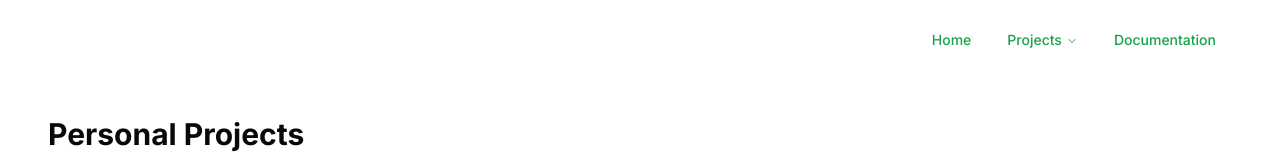
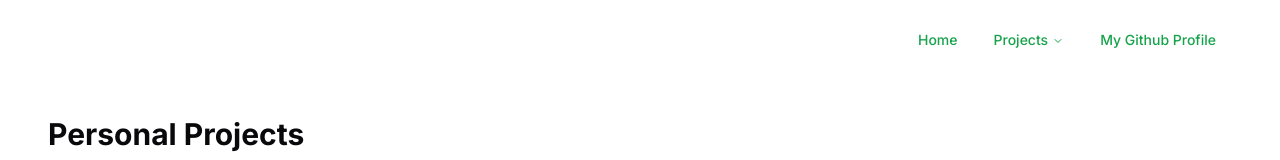
Before and after one commit to MindElectric/portfolio, a Next.js app: page /projects/personal-projects in a window 1280 px wide. Shown: the top 160 px of the page. Built offline with nearby package versions, Linux system fonts and the light colour scheme.

Commit message:
Changed link in the top menu to have my github repositories

```diff
--- a/src/components/ui/top-menu/top-menu.tsx
+++ b/src/components/ui/top-menu/top-menu.tsx
@@ -56,9 +56,9 @@ export const TopMenu = () => {
                         </NavigationMenuContent>
                     </NavigationMenuItem>
                     <NavigationMenuItem>
-                        <Link href="/docs" legacyBehavior passHref>
+                        <Link href="https://github.com/MindElectric" legacyBehavior passHref>
                             <NavigationMenuLink className={navigationMenuTriggerStyle()}>
-                                Documentation
+                                My Github Profile
                             </NavigationMenuLink>
                         </Link>
                     </NavigationMenuItem>
```
